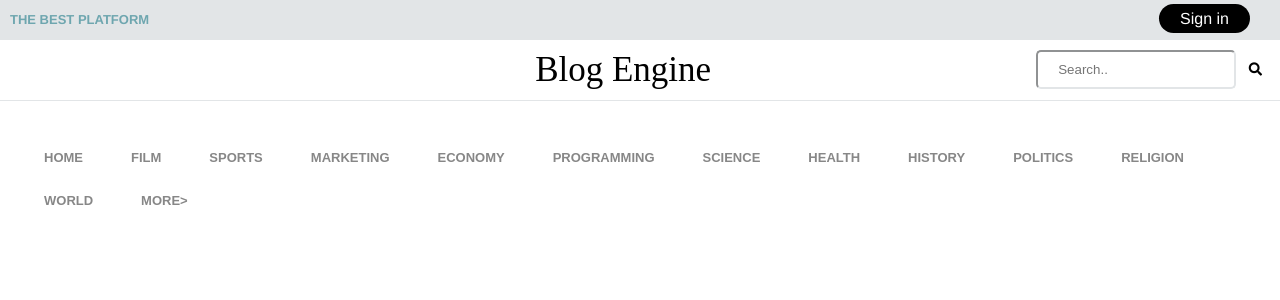
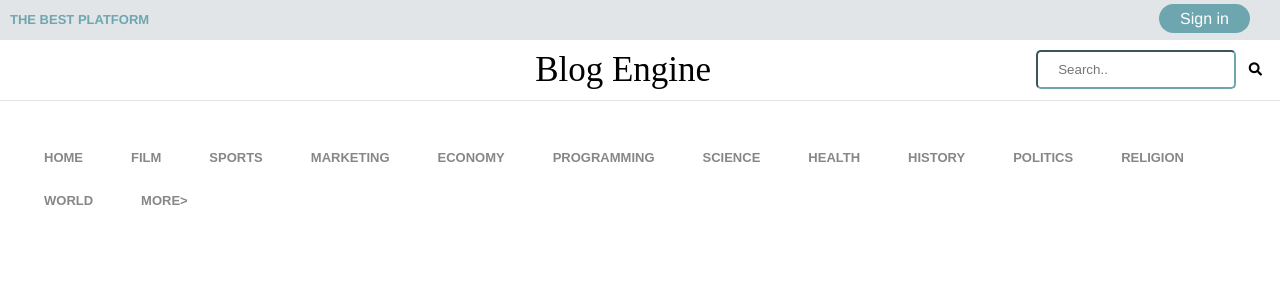
Before and after one commit to CarlossHnrq/blog-engine, a PHP site: page / in a window 1280 px wide. Shown: the top 300 px of the page. Run offline with PHP 8.4, Linux system fonts and the light colour scheme; some libraries are stand-ins or nearby versions; some web fonts are replaced.

Commit message:
change header colors

```diff
--- a/css/style.css
+++ b/css/style.css
@@ -36,14 +36,14 @@ img{
 	align-content: center;
 }
 .superinfo span{
-	color: #6ea6af;;
+	color: #6ea6af;
 	font-size: 13px;
 	font-weight: bold;
 	text-transform: uppercase;
 }
 .superinfo a{
 	margin-right: 20px;
-	background: #000;
+	background: #6ea6af;
 	color: #fff;
 	padding: 5px 20px;
 	border-radius: 25px;
@@ -74,7 +74,7 @@ img{
 	width: 200px;
 	padding: 10px 20px;
 	border-radius: 5px;
-	border-color: rgb(226, 229, 231);
+	border-color: #6ea6af;
 }
 .menu-form button{
 	background: white;
```
